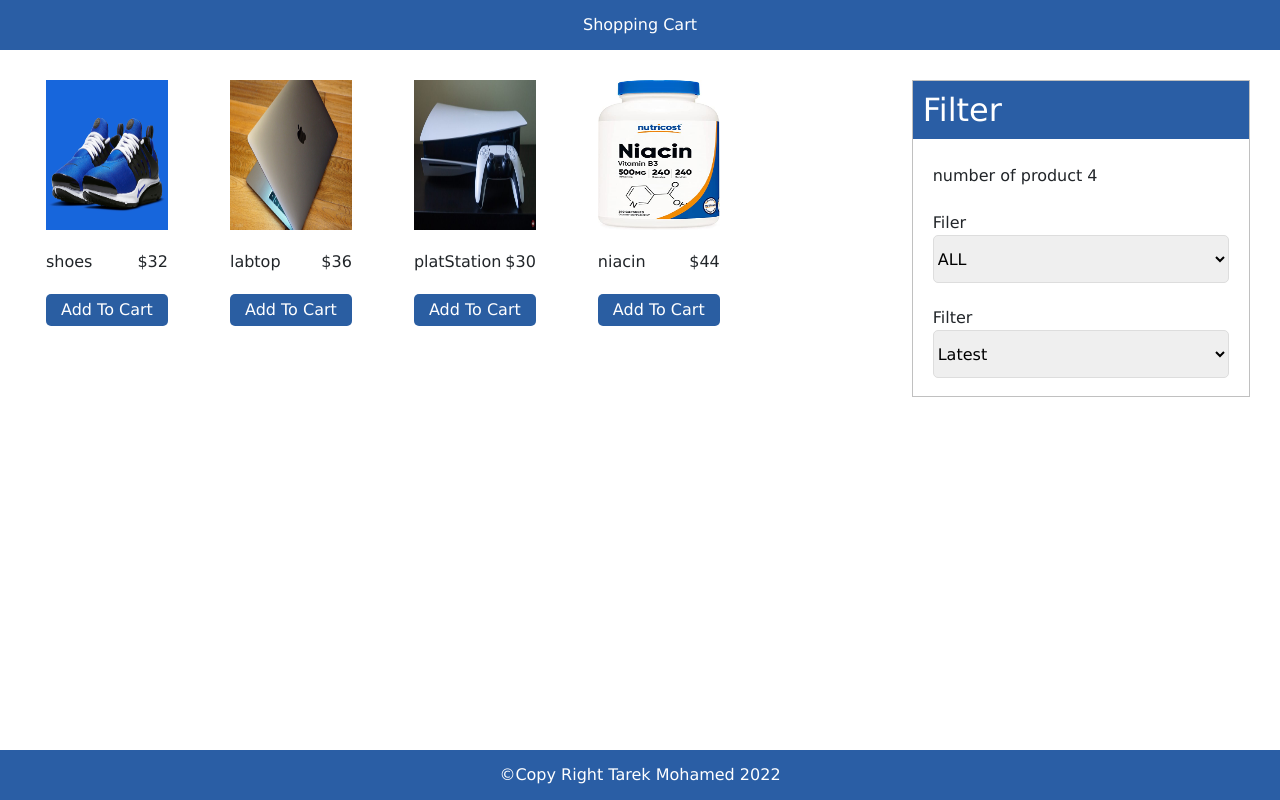
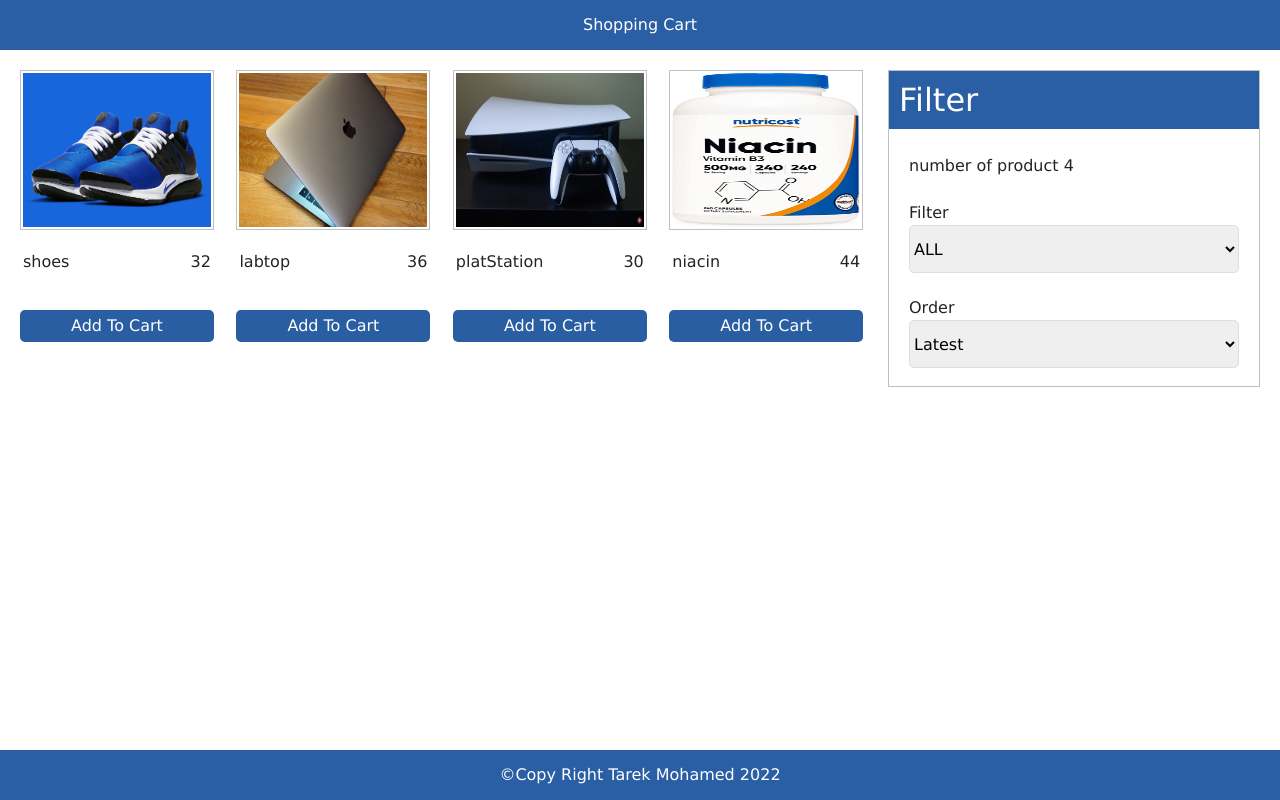
Before and after one commit to tarek-10/shopping-cart, a React (Create React App) app: page / in a window 1280 px wide. Built offline with nearby package versions, Linux system fonts and the light colour scheme.

Commit message:
some updating in components

```diff
--- a/src/App.jsx
+++ b/src/App.jsx
@@ -6,12 +6,13 @@
 import data from "./data.json";
 export default function App() {
   const [products, setProducts] = useState(data);
+
   return (
     <>
       <div className="layout">
         <Header />
         <main>
-          <div className="mainWrapper">
+          <div className="wrapper">
             <Products products={products} />
             <Filter />
           </div>
--- a/src/components/Filter/Filter.css
+++ b/src/components/Filter/Filter.css
@@ -1,5 +1,4 @@
 .mainFilter {
-    width: 32%;
     background-color: #fff;
     border: 1px solid #c0c0c0;
     display: flex;
--- a/src/components/Filter/Filter.jsx
+++ b/src/components/Filter/Filter.jsx
@@ -1,14 +1,18 @@
 import React from "react";
 import "./Filter.css";
-function Filter() {
+function Filter({ handelFilterBySize, size, handleFilterBySort, sort }) {
   return (
     <>
       <div className="mainFilter">
         <h2 className="filter-title">Filter</h2>
         <div className="num-of-products">number of product 4</div>
         <div className="filter-by-size">
-          <span className="filter-size">Filer</span>
-          <select name="filter-select">
+          <span className="filter-size">Filter</span>
+          <select
+            value={size}
+            className="filter-select"
+            onChange={handelFilterBySize}
+          >
             <option value="ALL">ALL</option>
             <option value="XS">XS</option>
             <option value="S">S</option>
@@ -18,11 +22,15 @@
             <option value="XXL">XXL</option>
           </select>
         </div>
-        <div className="filter-by-newest">
-          <span className="filter-size">Filter</span>
-          <select name="filter-select">
-            <option value="Lastest">Latest</option>
-            <option value="Lower">Lower</option>
+        <div className="filter-by-sort">
+          <span className="filter-size">Order</span>
+          <select
+            value={sort}
+            className="filter-select"
+            onChange={handleFilterBySort}
+          >
+            <option value="Latest">Latest</option>
+            <option value="Lowest">Lowest</option>
             <option value="Heighest">Highest</option>
           </select>
         </div>
--- a/src/components/Products/ProductModal.jsx
+++ b/src/components/Products/ProductModal.jsx
@@ -11,6 +11,7 @@
         <img src={product.imageUrl} alt={product.title} />
         <p>{product.title}</p>
         <p>{product.desc}</p>
+        <p>${product.price}</p>
       </div>
     </Modal>
   );
--- a/src/components/Products/Products.css
+++ b/src/components/Products/Products.css
@@ -1,5 +1,34 @@
-.mainProducts {
-    width: 68%;
+.productWrapper {
+    display: flex;
+    justify-content: space-between;
+}
+
+.product-item {
+    width: 23%;
+}
+
+.product-item img {
+    width: 100%;
+    height: 160px;
+    padding: 2px;
+    border: 1px solid #c0c0c0;
+}
+
+.product-desc {
+    display: flex;
+    justify-content: space-between;
+    align-items: center;
+    margin: 20px 3px;
+}
+
+.product-btn {
+    border: 0;
+    width: 100%;
+    padding: 4px;
+    background-color: #2a5ea2;
+    color: white;
+    cursor: pointer;
+    border-radius: 5px;
 }
 
 /* .products-wrapper {
@@ -14,7 +43,7 @@
     width: 100%;
     height: 150px;
 } */
-.items img {
+/* .items img {
     width: 100%;
     height: 150px;
 }
@@ -26,21 +55,13 @@
     margin: 20px 0;
 }
 
-.product-btn {
-    border: 0;
-    width: 100%;
-    padding: 4px;
-    background-color: #2a5ea2;
-    color: white;
-    cursor: pointer;
-    border-radius: 5px;
-}
+
 
 .productDetailsWrapper img {
     width: 40%;
     display: block;
     margin: 25px auto;
-}
+} */
 
 .productDetailsWrapper p {
     color: #2a5ea2;
--- a/src/components/Products/Products.jsx
+++ b/src/components/Products/Products.jsx
@@ -1,6 +1,6 @@
 import React, { useState } from "react";
+import ProductModal from "./ProductModal";
 import "./Products.css";
-import ProductModal from "./ProductModal";
 function Products({ products }) {
   const [product, setProduct] = useState("");
   const operModal = (product) => {
@@ -10,37 +10,20 @@
     setProduct(false);
   };
   return (
-    // <div className="products-wrapper">
-    //   {products.map((product) => (
-    //     <div key={product.id}>
-    //       <div className="product-item">
-    //         <img src={product.imageUrl} alt={product.title} />
-    //         <div className="product-desc">
-    //           <p>{product.desc} </p>
-    //           <span>{product.price}</span>
-    //         </div>
-    //         <button>Add To Cart</button>
-    //       </div>
-    //     </div>
-    //   ))}
-    // </div>
-
-    <div className="row">
+    <div className="productWrapper">
       {products.map((product) => (
-        <div key={product.id} className="col-md-2 mx-3">
-          <div className="items">
-            <a href="#" onClick={() => operModal(product)}>
-              <img src={product.imageUrl} alt={product.title} />
-            </a>
-            <div className="product-desc">
-              <span>{product.title} </span>
-              <span> ${product.price}</span>
-            </div>
-            <button className="product-btn">Add To Cart</button>
+        <div className="product-item" key={product.id}>
+          <a href="#" onClick={() => operModal(product)}>
+            <img src={product.imageUrl} alt={product.title} />
+          </a>
+          <div className="product-desc">
+            <p>{product.title}</p>
+            <p>{product.price}</p>
           </div>
+          <button className="product-btn">Add To Cart</button>
         </div>
       ))}
-      <ProductModal product={product} closeModal={closeModal} />
+      <ProductModal closeModal={closeModal} product={product} />
     </div>
   );
 }
--- a/src/data.json
+++ b/src/data.json
@@ -5,7 +5,7 @@
     "imageUrl": "/images/shoes.jpg",
     "desc": "nike orignal shoes",
     "price": 32,
-    "size": ["S", "M"]
+    "sizes": ["S", "M"]
   },
   {
     "id": "id2",
@@ -13,7 +13,7 @@
     "imageUrl": "/images/apple2.jpg",
     "desc": "labtop apple for You",
     "price": 36,
-    "size": ["XL", "L"]
+    "sizes": ["XL", "L"]
   },
   {
     "id": "id3",
@@ -21,7 +21,7 @@
     "imageUrl": "/images/playstation5.jpg",
     "desc": "Latest version of playStation",
     "price": 30,
-    "size": ["XS", "XXL"]
+    "sizes": ["XS", "XXL"]
   },
   {
     "id": "id4",
@@ -29,6 +29,6 @@
     "imageUrl": "/images/nicine.jpg",
     "desc": "viatmin b3 for your heart",
     "price": 44,
-    "size": ["M", "L"]
+    "sizes": ["M", "L"]
   }
 ]
--- a/src/index.css
+++ b/src/index.css
@@ -23,8 +23,16 @@
   grid-area: main;
 }
 
-.mainWrapper {
-  padding: 30px;
+.wrapper {
   display: flex;
   justify-content: space-between;
+  padding: 20px;
 }
+
+.wrapper .productWrapper {
+  width: 68%;
+}
+
+.wrapper .mainFilter {
+  width: 30%;
+}
```
